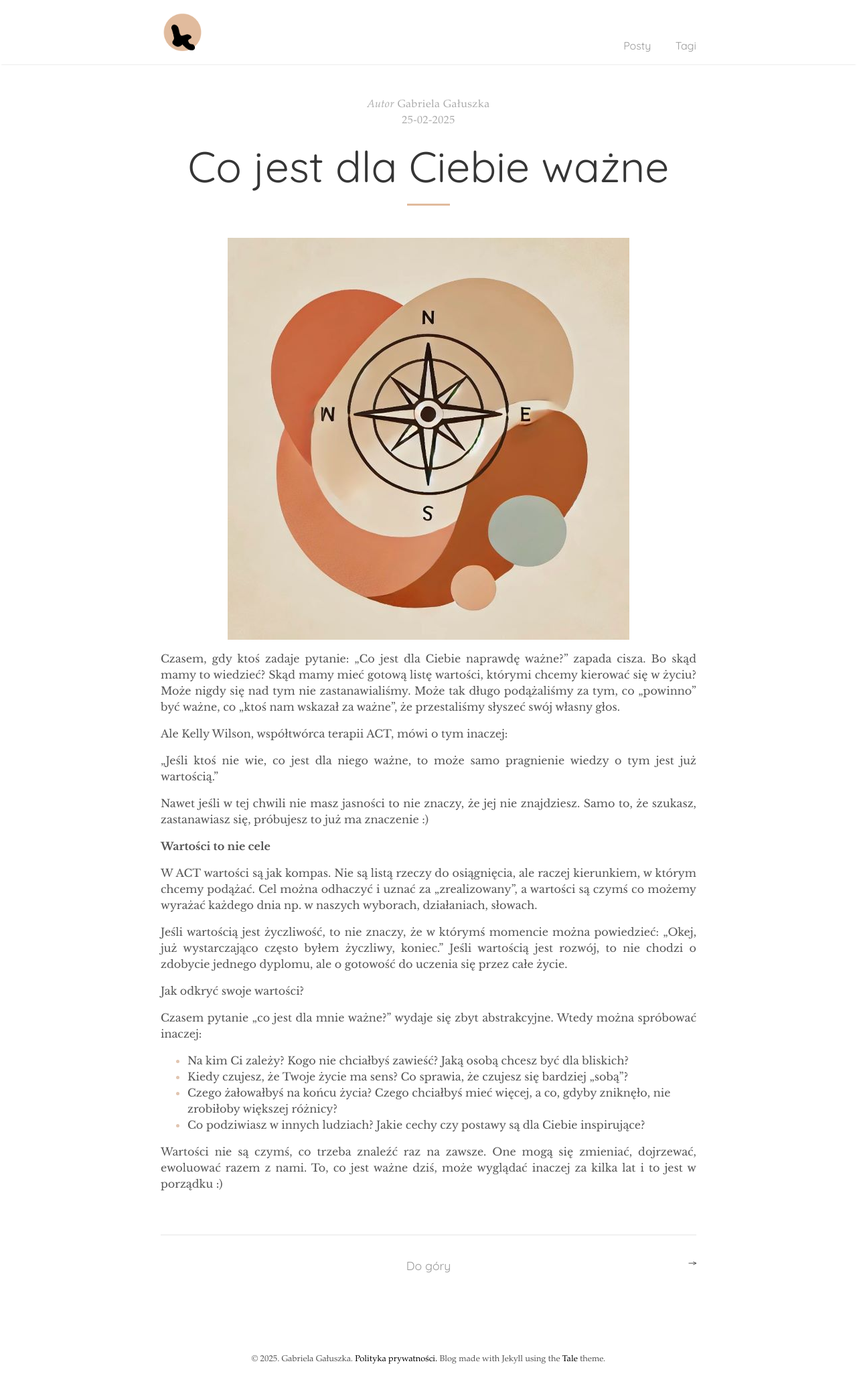
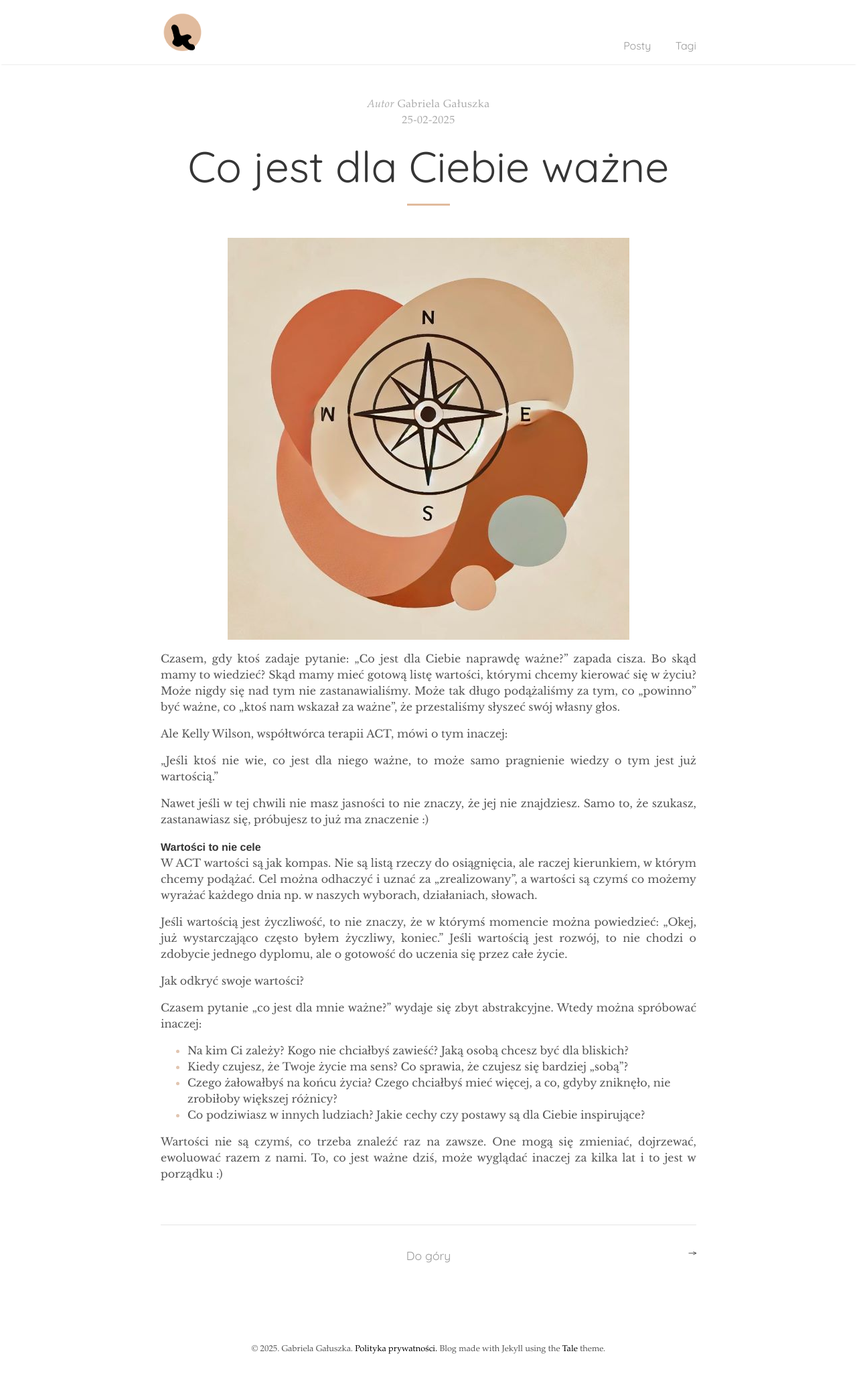
Before and after one commit to misievicz/kontekst, a Jekyll site: the page built from _posts/2025-02-25-co-jest-dla-ciebie-wazne.md, in a window 1280 px wide. Shown: the whole page at 67% size. Built offline with Jekyll 4.4.1, drawn with Linux system fonts in a browser that asks for light colours.

```diff
--- a/_posts/2025-02-25-co-jest-dla-ciebie-wazne.md
+++ b/_posts/2025-02-25-co-jest-dla-ciebie-wazne.md
@@ -16,7 +16,7 @@ Ale Kelly Wilson, współtwórca terapii ACT, mówi o tym inaczej:
 
 Nawet jeśli w tej chwili nie masz jasności to nie znaczy, że jej nie znajdziesz. Samo to, że szukasz, zastanawiasz się, próbujesz to już ma znaczenie :)
 
-<b>Wartości to nie cele</b>
+#### Wartości to nie cele
 
 W ACT wartości są jak kompas. Nie są listą rzeczy do osiągnięcia, ale raczej kierunkiem, w którym chcemy podążać. Cel można odhaczyć i uznać za „zrealizowany”, a wartości są czymś co możemy wyrażać każdego dnia np. w naszych wyborach, działaniach, słowach.
 
@@ -25,9 +25,9 @@ Jeśli wartością jest życzliwość, to nie znaczy, że w którymś m
 Jak odkryć swoje wartości?
 
 Czasem pytanie „co jest dla mnie ważne?” wydaje się zbyt abstrakcyjne. Wtedy można spróbować inaczej:
- - Na kim Ci zależy? Kogo nie chciałbyś zawieść? Jaką osobą chcesz być dla bliskich?
- - Kiedy czujesz, że Twoje życie ma sens? Co sprawia, że czujesz się bardziej „sobą”?
- - Czego żałowałbyś na końcu życia? Czego chciałbyś mieć więcej, a co, gdyby zniknęło, nie zrobiłoby większej różnicy?
- - Co podziwiasz w innych ludziach? Jakie cechy czy postawy są dla Ciebie inspirujące?
+ * Na kim Ci zależy? Kogo nie chciałbyś zawieść? Jaką osobą chcesz być dla bliskich?
+ * Kiedy czujesz, że Twoje życie ma sens? Co sprawia, że czujesz się bardziej „sobą”?
+ * Czego żałowałbyś na końcu życia? Czego chciałbyś mieć więcej, a co, gdyby zniknęło, nie zrobiłoby większej różnicy?
+ * Co podziwiasz w innych ludziach? Jakie cechy czy postawy są dla Ciebie inspirujące?
 
 Wartości nie są czymś, co trzeba znaleźć raz na zawsze. One mogą się zmieniać, dojrzewać, ewoluować razem z nami. To, co jest ważne dziś, może wyglądać inaczej za kilka lat i to jest w porządku :)
```
Also changed, not shown: _posts/2025-02-11-fale-i-act.md (+1 -1 lines).
